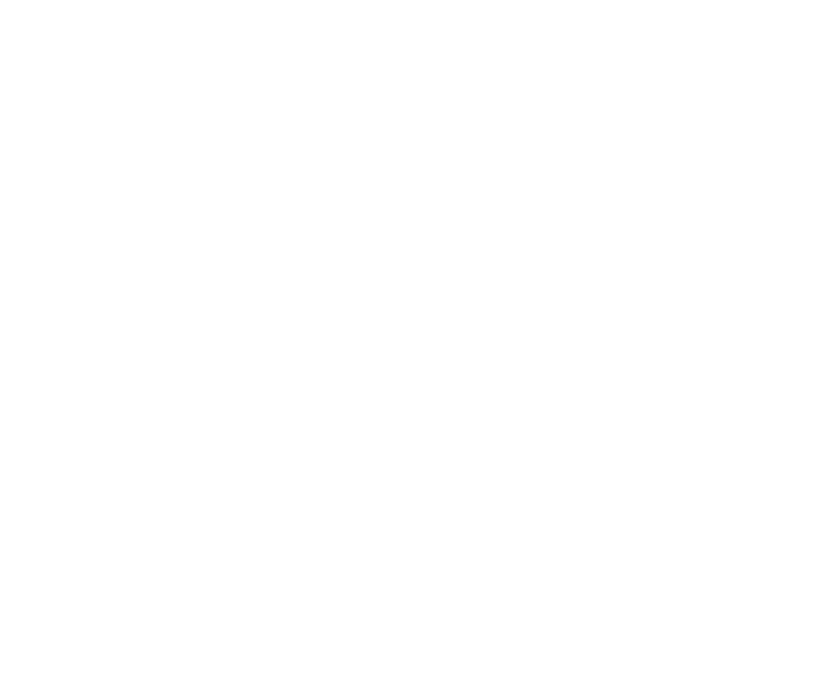
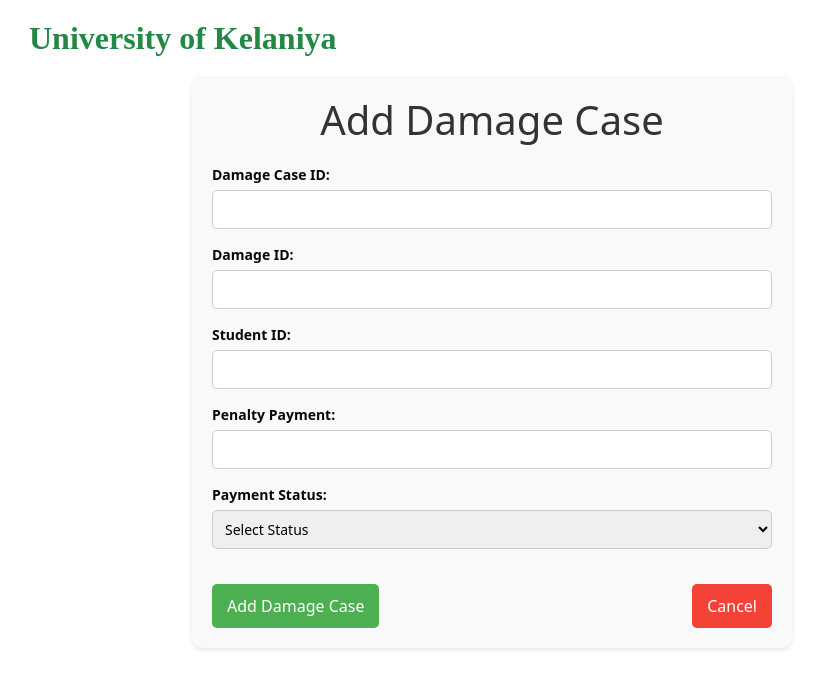
Before and after one commit to SewwandiPeiris/HostelManagementSystem_FrontEnd, a React (Vite) app in the folder hms_FrontEnd/: page /add_damage_case in a window 1280 px wide. Before the commit this address had no page. Shown: the top 688 px of the page, without its empty margins (148-969 px from the left). Built offline with nearby package versions, Linux system fonts and the light colour scheme.

Commit message:
add_damage_case

```diff
--- a/hms_FrontEnd/src/App.jsx
+++ b/hms_FrontEnd/src/App.jsx
@@ -12,6 +12,7 @@ import Report from './Pages/Report/Report'
 import AdminDashBoard from './Pages/AdminDashBoard/AdminDashBoard';
 import Add_Student from './Pages/Add_Student/Add_Student';
 import Add_Damage from './Pages/Add_Damage/Add_Damage';
+import Add_Damage_Case from './Pages/Add_Damage_Case/Add_Damage_Case';
 const App = () => {
   return (
     <Router>
@@ -50,6 +51,9 @@ const App = () => {
       <Routes>
         <Route path="/add_damage" element={<Add_Damage/>}/>
       </Routes>
+      <Routes>
+        <Route path="/add_damage_case" element={<Add_Damage_Case/>}/>
+      </Routes>
     </Router>
   );
 }
--- a/hms_FrontEnd/src/Pages/Add_Damage_Case/Add_Damage_Case.css
+++ b/hms_FrontEnd/src/Pages/Add_Damage_Case/Add_Damage_Case.css
@@ -0,0 +1,61 @@
+.add-damage-case-container {
+    max-width: 600px;
+    margin: auto;
+    padding: 20px;
+    background-color: #f9f9f9;
+    border-radius: 10px;
+    box-shadow: 0 2px 5px rgba(0, 0, 0, 0.1);
+  }
+
+  .add-damage-case-title {
+    text-align: center;
+    margin-bottom: 20px;
+    color: #333;
+  }
+
+  .add-damage-case-form {
+    display: flex;
+    flex-direction: column;
+  }
+
+  .form-group {
+    margin-bottom: 15px;
+  }
+
+  .form-group label {
+    display: block;
+    margin-bottom: 5px;
+    font-weight: bold;
+  }
+
+  .form-group input,
+  .form-group select,
+  .form-group textarea {
+    width: 100%;
+    padding: 8px;
+    border: 1px solid #ccc;
+    border-radius: 5px;
+  }
+
+  .form-actions {
+    display: flex;
+    justify-content: space-between;
+  }
+
+  .submit-button,
+  .cancel-button {
+    padding: 10px 15px;
+    border: none;
+    border-radius: 5px;
+    cursor: pointer;
+  }
+
+  .submit-button {
+    background-color: #4caf50;
+    color: white;
+  }
+
+  .cancel-button {
+    background-color: #f44336;
+    color: white;
+  }
--- a/hms_FrontEnd/src/Pages/Add_Damage_Case/Add_Damage_Case.jsx
+++ b/hms_FrontEnd/src/Pages/Add_Damage_Case/Add_Damage_Case.jsx
@@ -1,17 +1,16 @@
 import React, { useState } from 'react';
 import { useNavigate } from 'react-router-dom';
 import Tool from '../../Components/Tool';
-import './Add_Damage.css';
+import './Add_Damage_Case.css';
 
-const AddDamage = () => {
+const AddDamageCase = () => {
   const navigate = useNavigate();
   const [formData, setFormData] = useState({
+    damageCaseId: '',
     damageId: '',
-    damageDate: '',
-    damageDescription: '',
-    damagePayment: '',
-    hostelId: '',
-    action: '',
+    studentId: '',
+    penaltyPayment: '',
+    paymentStatus: '',
   });
 
   const handleChange = (e) => {
@@ -21,21 +20,37 @@ const AddDamage = () => {
 
   const handleSubmit = (e) => {
     e.preventDefault();
-    console.log('Damage Form Data:', formData);
-    alert('Damage added successfully!');
-    navigate('/damages'); // Redirect to the damages list page after submission
+    console.log('Damage Case Form Data:', formData);
+
+    // Add your logic here to save the form data, e.g., send it to a server or API
+    alert('Damage case added successfully!');
+
+    // Redirect to the damage cases list page
+    navigate('/damages');
   };
 
   return (
     <>
       <Tool />
-      <div className="add-damage-container">
-        <h1 className="add-damage-title">Add Damage Record</h1>
-        <form className="add-damage-form" onSubmit={handleSubmit}>
+      <div className="add-damage-case-container">
+        <h1 className="add-damage-case-title">Add Damage Case</h1>
+        <form className="add-damage-case-form" onSubmit={handleSubmit}>
           <div className="form-group">
-            <label>Damage ID:</label>
+            <label htmlFor="damageCaseId">Damage Case ID:</label>
             <input
               type="text"
+              id="damageCaseId"
+              name="damageCaseId"
+              value={formData.damageCaseId}
+              onChange={handleChange}
+              required
+            />
+          </div>
+          <div className="form-group">
+            <label htmlFor="damageId">Damage ID:</label>
+            <input
+              type="text"
+              id="damageId"
               name="damageId"
               value={formData.damageId}
               onChange={handleChange}
@@ -43,58 +58,45 @@ const AddDamage = () => {
             />
           </div>
           <div className="form-group">
-            <label>Damage Date:</label>
+            <label htmlFor="studentId">Student ID:</label>
             <input
-              type="date"
-              name="damageDate"
-              value={formData.damageDate}
+              type="text"
+              id="studentId"
+              name="studentId"
+              value={formData.studentId}
               onChange={handleChange}
               required
             />
           </div>
           <div className="form-group">
-            <label>Damage Description:</label>
-            <textarea
-              name="damageDescription"
-              value={formData.damageDescription}
-              onChange={handleChange}
-              rows="4"
-              required
-            ></textarea>
-          </div>
-          <div className="form-group">
-            <label>Damage Payment (Amount):</label>
+            <label htmlFor="penaltyPayment">Penalty Payment:</label>
             <input
               type="number"
-              name="damagePayment"
-              value={formData.damagePayment}
+              id="penaltyPayment"
+              name="penaltyPayment"
+              value={formData.penaltyPayment}
               onChange={handleChange}
               required
             />
           </div>
           <div className="form-group">
-            <label>Hostel ID:</label>
-            <input
-              type="text"
-              name="hostelId"
-              value={formData.hostelId}
+            <label htmlFor="paymentStatus">Payment Status:</label>
+            <select
+              id="paymentStatus"
+              name="paymentStatus"
+              value={formData.paymentStatus}
               onChange={handleChange}
               required
-            />
-          </div>
-          <div className="form-group">
-            <label>Action Taken:</label>
-            <textarea
-              name="action"
-              value={formData.action}
-              onChange={handleChange}
-              rows="3"
-              required
-            ></textarea>
+            >
+              <option value="">Select Status</option>
+              <option value="Paid">Paid</option>
+              <option value="Unpaid">Unpaid</option>
+              <option value="Pending">Pending</option>
+            </select>
           </div>
           <div className="form-actions">
             <button type="submit" className="submit-button">
-              Add Damage
+              Add Damage Case
             </button>
             <button
               type="button"
@@ -110,4 +112,4 @@ const AddDamage = () => {
   );
 };
 
-export default AddDamage;
+export default AddDamageCase;
--- a/hms_FrontEnd/src/Pages/Damage/Damage.jsx
+++ b/hms_FrontEnd/src/Pages/Damage/Damage.jsx
@@ -1,5 +1,5 @@
 import React from 'react';
-import { useNavigate } from 'react-router-dom'; // Use useNavigate for programmatic navigation
+import { useNavigate } from 'react-router-dom';
 import SideBar from '../../Components/SideBar';
 import Tool from '../../Components/Tool';
 import './Damage.css';
@@ -8,11 +8,11 @@ const Damage = () => {
   const navigate = useNavigate();
 
   const navigateToAddDamage = () => {
-    navigate('/add_damage'); // Link to AddDamage page
+    navigate('/add_damage');
   };
 
   const navigateToAddDamageCase = () => {
-    navigate('/add-damage-case'); // Link to AddDamageCase page
+    navigate('/add_damage_case');
   };
 
   return (
```
